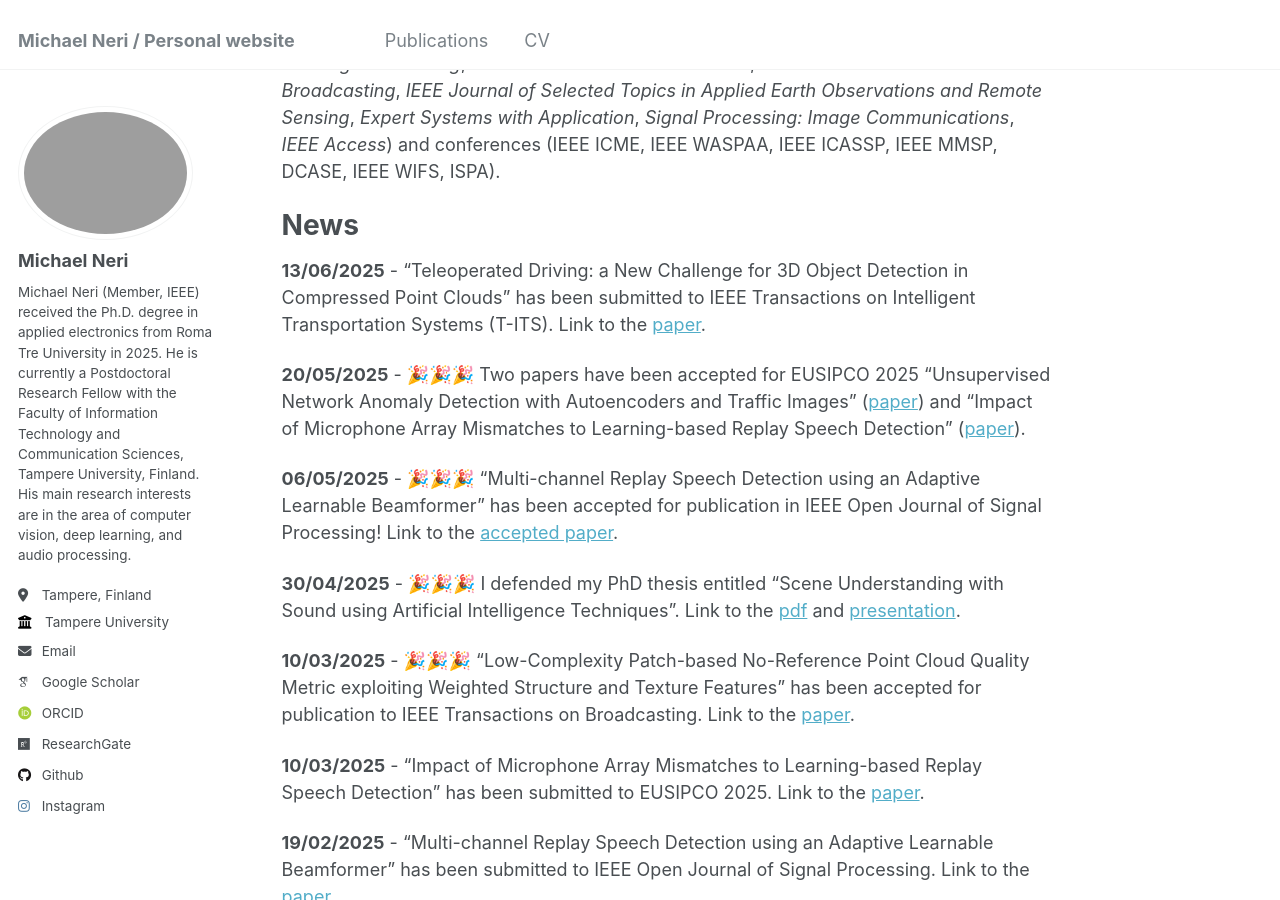
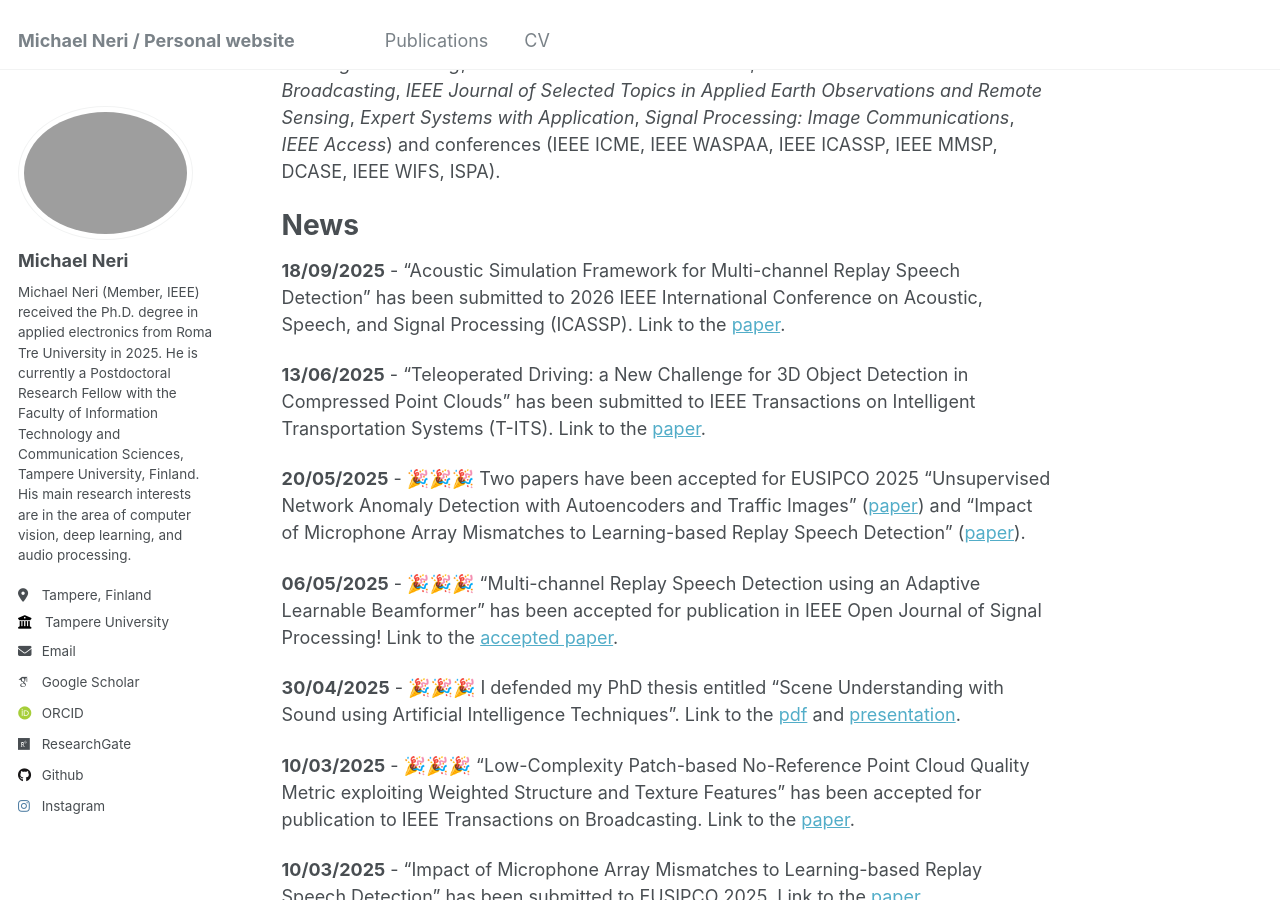
Before and after one commit to michaelneri/michaelneri.github.io, a Jekyll site: the page built from _pages/about.md, in a window 1280 px wide and 900 px high, scrolled down 724 px. Built offline with Jekyll 4.4.1, drawn with Linux system fonts in a browser that asks for light colours; some web fonts are replaced.

Commit message:
[ADD]Added news

```diff
--- a/_pages/about.md
+++ b/_pages/about.md
@@ -23,6 +23,8 @@ I am an IEEE and EURASIP Member, Editorial Manager for _Signal Processing: Image
 News
 =====
 
+**18/09/2025** - "Acoustic Simulation Framework for Multi-channel Replay Speech Detection" has been submitted to 2026 IEEE International Conference on Acoustic, Speech, and Signal Processing (ICASSP). Link to the [paper](https://arxiv.org/abs/2509.14789).
+
 **13/06/2025** - "Teleoperated Driving: a New Challenge for 3D Object Detection in Compressed Point Clouds" has been submitted to IEEE Transactions on Intelligent Transportation Systems (T-ITS). Link to the [paper](https://arxiv.org/abs/2506.11804).
 
 **20/05/2025** - 🎉🎉🎉 Two papers have been accepted for EUSIPCO 2025 "Unsupervised Network Anomaly Detection with Autoencoders and Traffic Images" ([paper](https://arxiv.org/abs/2505.16650)) and "Impact of Microphone Array Mismatches to Learning-based Replay Speech Detection" ([paper](https://arxiv.org/abs/2503.07357)).
```
